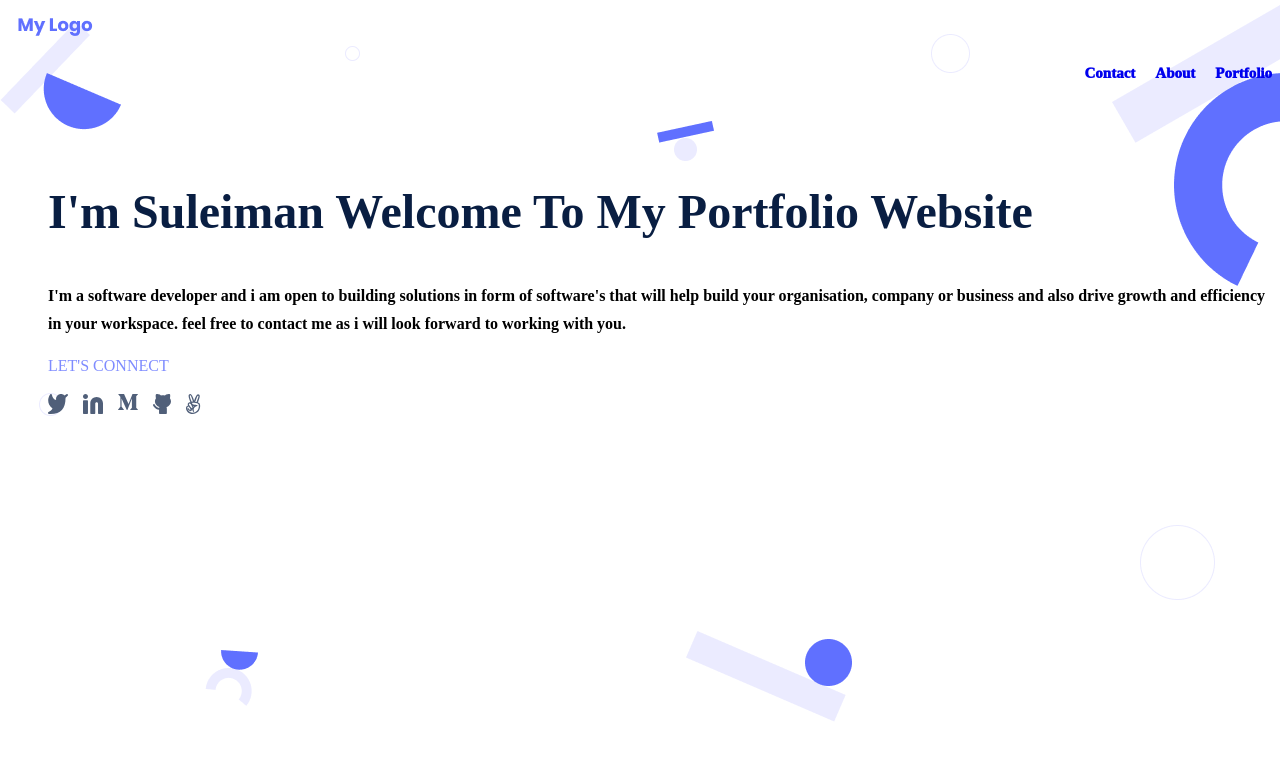
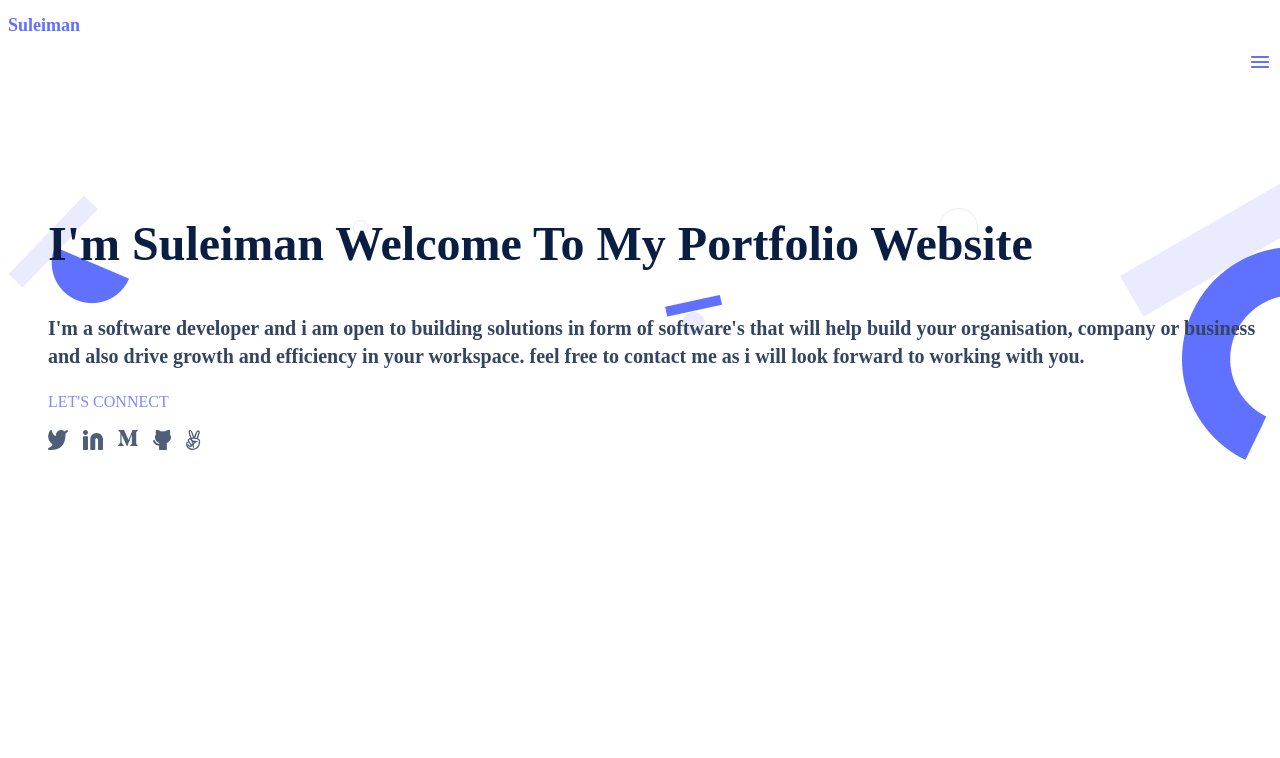
Before and after one commit to shaaibu7/Portfolio-Setup, a website: page index.html in a window 1280 px wide. Drawn offline with Linux system fonts and the light colour scheme.

Commit message:
Added an icon and links in index.html

```diff
--- a/index.html
+++ b/index.html
@@ -9,23 +9,20 @@
 </head>
 <body>
     <header id="container">
-        <img src="images/MyLogo.png" alt="this is an image" class="logo">
+         <h2 class="logo">Suleiman</h2>
         <nav>
-            <ul>
-                <li class="navigation"><a href="#">Portfolio</a></li>
-                <li class="navigation"><a href="#">About</a></li>
-                <li class="navigation"><a href="#">Contact</a></li>
-            </ul>
+             <img src="images/Hamburguer.png" alt="this is an image">
         </nav>
     </header>
 
     <section>
-        <h1>I'm Suleiman Welcome To My Portfolio Website</h1>
+        <a href="#"><h1>I'm Suleiman Welcome To My Portfolio Website</h1></a>
 
-        <p>I'm a software developer and i am open to building solutions in form of software's that will
+
+         <a href="#"><p>I'm a software developer and i am open to building solutions in form of software's that will
             help build your organisation, company or business and also drive growth and efficiency in your
             workspace. feel free to contact me as i will look forward to working with you.
-        </p>
+        </p></a>
 
         <a href=""><h3>LET'S CONNECT</h3></a>
 
--- a/style.css
+++ b/style.css
@@ -1,8 +1,9 @@
 /* stylelint-disable -- giving errors in font style */
-body {
+section {
   background-image: url("images/Header-bg.png");
   background-repeat: no-repeat;
   position: absolute;
+	border-bottom-left-radius: 50px;
 }
 
 a {
@@ -10,16 +11,10 @@ a {
   text-decoration: none;
 }
 
-nav ul{
+nav {
   display: flex;
   flex-direction: row;
   flex-flow: row-reverse;
-  align-items: flex-end;
-  gap: 20px;
-  font-family: 'Poppins';
-  font-style: normal;
-  font-weight: 1000;
-  font-size: 15px;
 }
 
 li {
@@ -42,7 +37,12 @@ h3 {
 }
 
 .logo {
-  padding: 10px;
+  font-family: 'Poppins';
+	font-style: normal;
+	font-weight: 700;
+	font-size: 18px;
+	line-height: 20px;
+	color: #6070FF;
 }
 
 h1 {
@@ -58,9 +58,10 @@ h1 {
 p {
   font: 'Poppins';
   font-weight: 600;
-  size: 20px;
+  font-size: 20px;
   line-height: 28px;
   margin-left: 40px;
+  color: #344563;
 }
 
 a:hover {
```
Also changed, not shown: README.md, images/Hamburguer.png (added).
